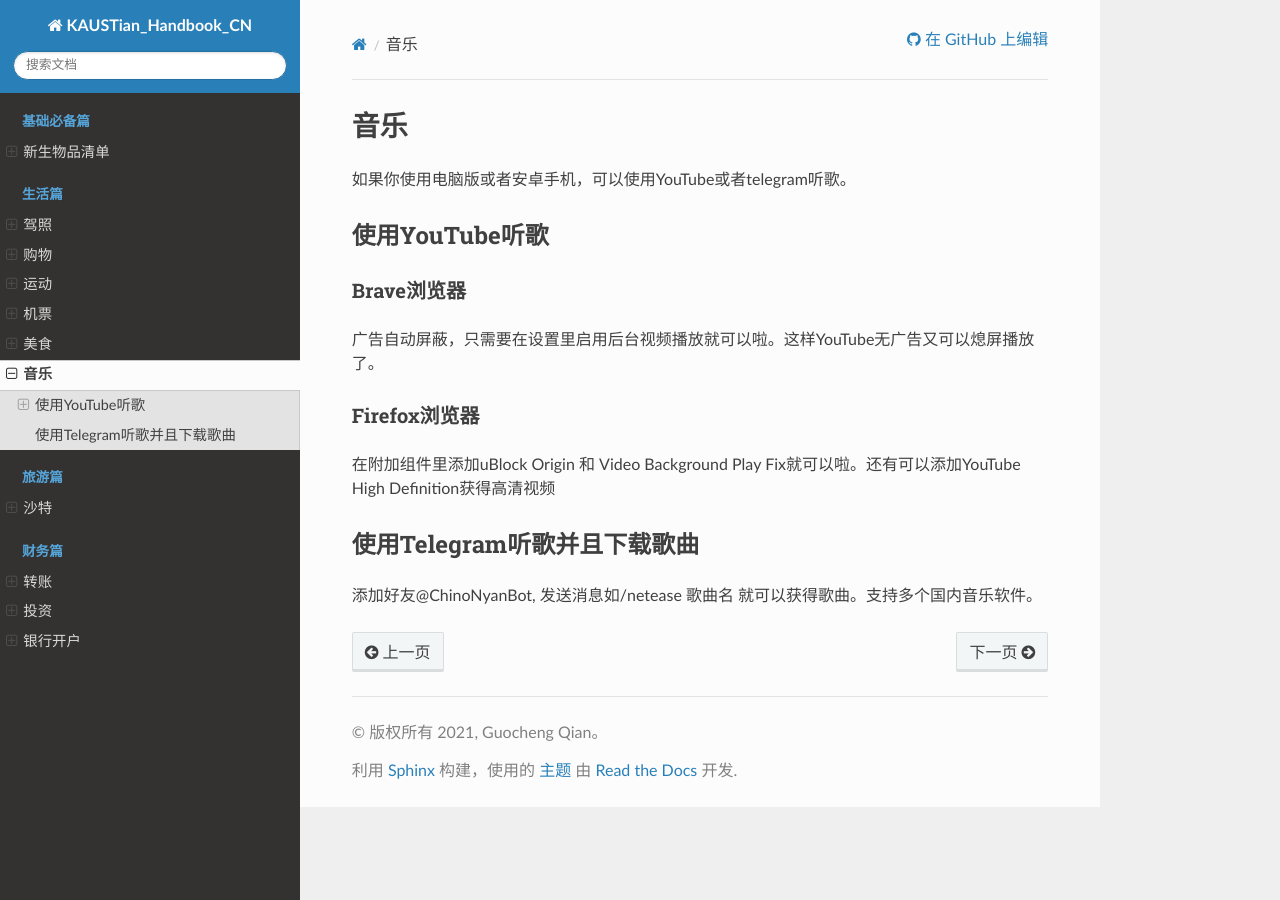
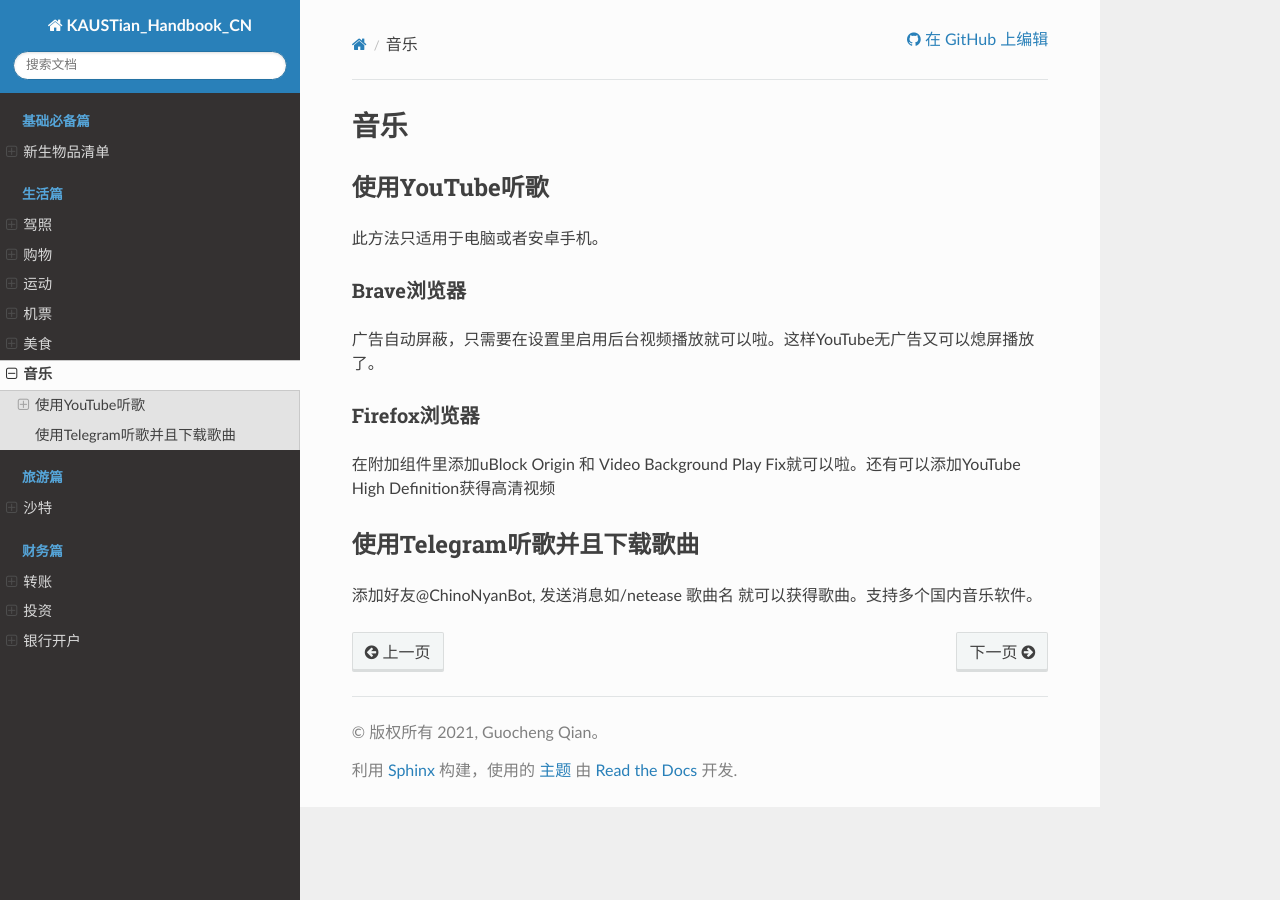
Before and after one commit to guochengqian/KAUSTian_Handbook_CN, a Sphinx documentation site: the page built from docs/content/life/music.rst, in a window 1280 px wide. Built offline with Sphinx 7.4.7 and the Read the Docs theme 2.0.0, drawn with Linux system fonts in a browser that asks for light colours.

Commit message:
Update music.rst

```diff
--- a/docs/content/life/music.rst
+++ b/docs/content/life/music.rst
@@ -9,10 +9,10 @@
 音乐
 ========
 
-如果你使用电脑版或者安卓手机，可以使用YouTube或者telegram听歌。
 
 使用YouTube听歌
 ---------------
+此方法只适用于电脑或者安卓手机。
 
 Brave浏览器
 ^^^^^^^^^^^
```
